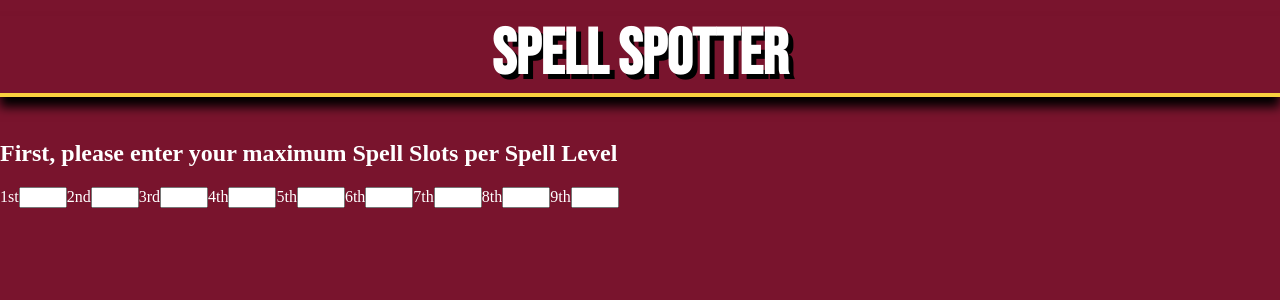
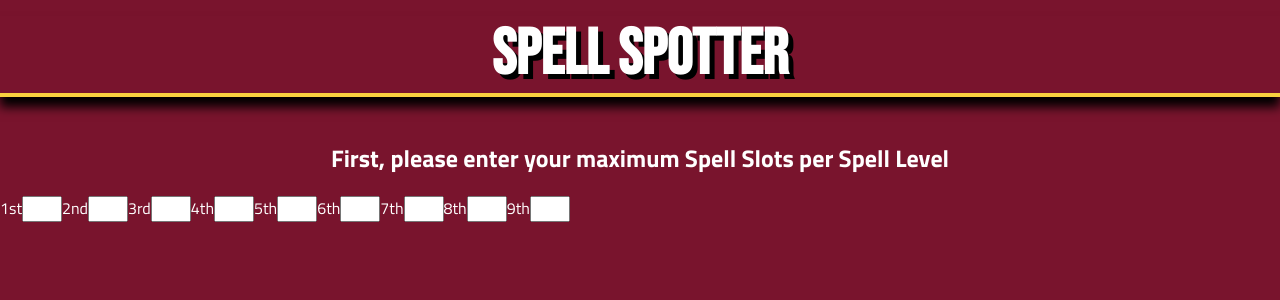
Before and after one commit to zachjjohns/SpellSpotter, a React (Create React App) app: page / in a window 1280 px wide. Shown: the top 300 px of the page. Built offline with nearby package versions, Linux system fonts and the light colour scheme; no server answers.

Commit message:
Apply Titillium font to all elements

```diff
--- a/src/components/SpellSlots/SpellSlots.css
+++ b/src/components/SpellSlots/SpellSlots.css
@@ -0,0 +1,3 @@
+.slots-intro {
+  text-align: center;
+}
--- a/src/index.css
+++ b/src/index.css
@@ -3,3 +3,7 @@ body {
   background-color: #79142D;
   color: white;
 }
+
+* {
+  font-family: 'Titillium Web', sans-serif;
+}
```
